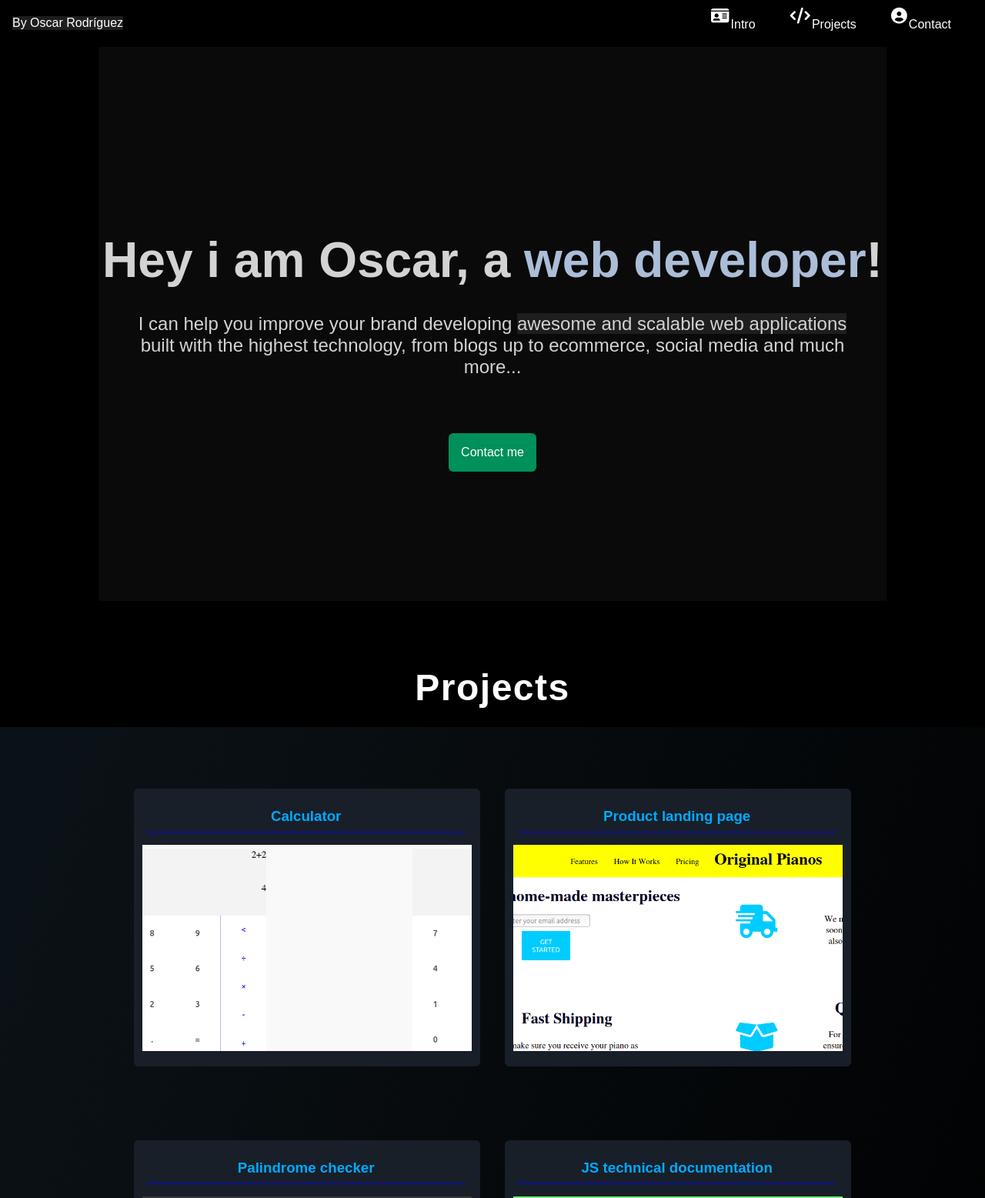
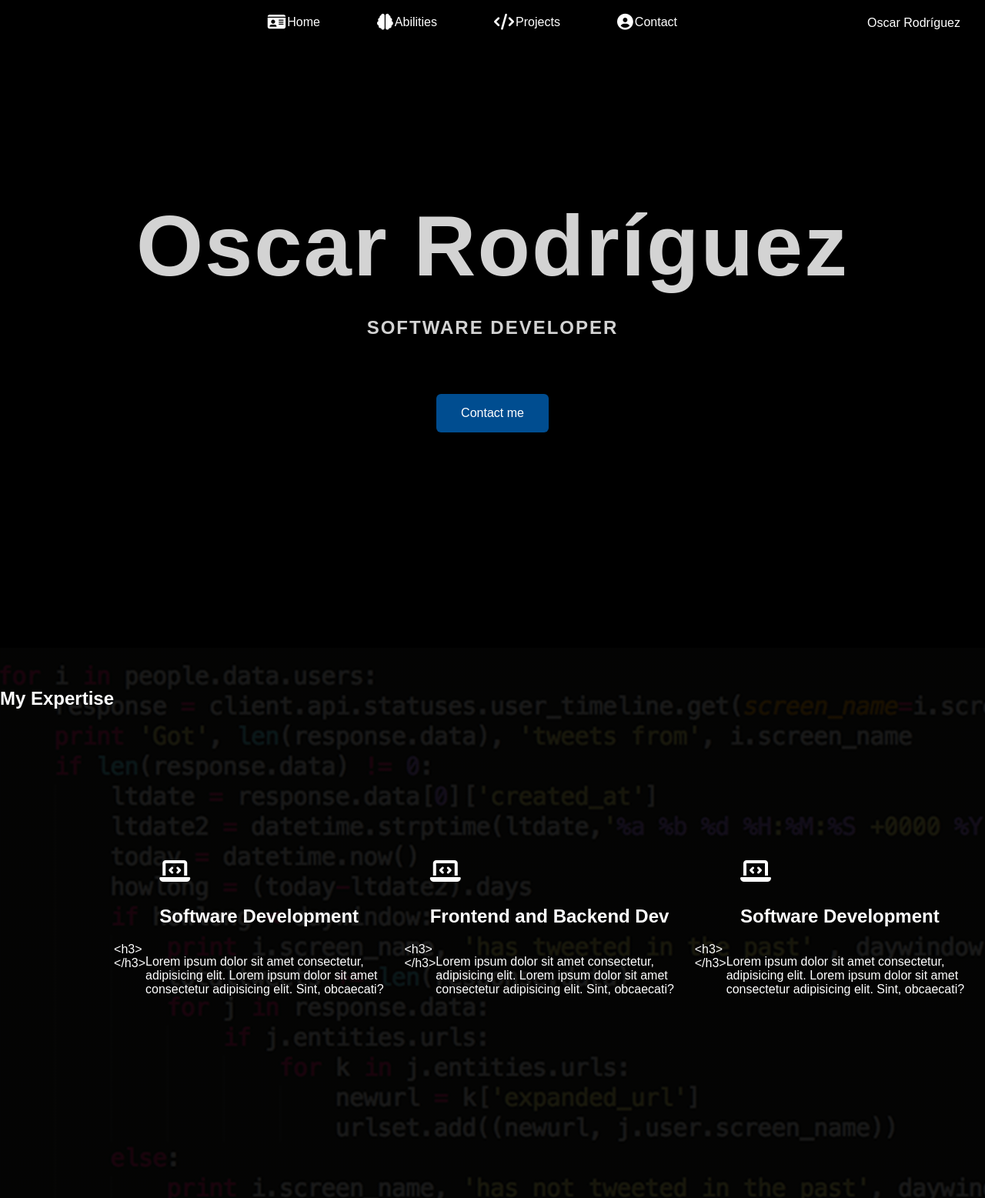
Before and after one commit to DaniElias7/portfolio, a website: page index.html in a window 1280 px wide. Shown: the top 1557 px of the page at 77% size. Drawn offline with Linux system fonts and the light colour scheme.

Commit message:
modifying completely

```diff
--- a/index.css
+++ b/index.css
@@ -1,13 +1,15 @@
 :root {
     --base-color: rgb(0, 170, 255);
-    --secondary-color-one: rgb(0, 144, 89);
+    --secondary-color-one: rgb(0, 77, 144);
     --secondary-color-two: #abbdd7;
+    --dark-blue: rgb(0, 23, 52);
 }
 body {
     margin: 0;
     font-family: Arial;
     overflow-x: hidden;
     background-color: #000;
+    color: #FFF;
 }
 .container {
     margin: 0 auto;
@@ -15,8 +17,8 @@ body {
 }
 #header {
     display: flex;
-    justify-content: space-between;
     align-items: center;
+    justify-content: flex-start;
     width: 100%;
     position: fixed;
     top: 0;
@@ -26,21 +28,24 @@ body {
 }
 #coder {
     margin-left: 1rem;
-    padding: 1rem auto;
-    background-color: rgb(30, 30, 30);
+    padding: 1rem auto auto auto;
+    padding-right: 2rem;
+    flex: 1;
     height: 100%;
     color: rgb(255, 255, 255);
+    text-align: end;
 }
 h3 {
     margin: auto 1em 0 1rem;
-    border-bottom: .5px solid blue;
+    border-bottom: .5px solid var(--base-color);
     border-radius: 3px;
     padding: .5em;
-    color: var(--base-color);
+    color: #FFF;
     text-align: center;
 }
 nav {
-    width: 100%x;
+    flex: 3;
+    align-self: flex-start;
     height: 3.7em;
 }
 nav ul {
@@ -48,27 +53,28 @@ nav ul {
     padding: 0 1em;
     display: flex;
     justify-content: flex-start;
+    list-style: none;
 }
 nav li {
     padding: 0 1rem;
 }
-nav li i {
-    color: #FFF;
-    height: 100%;
-}
-nav li a {
+nav ul li a {
     margin: 0;
-    list-style: none;
+    padding: 0 1rem;
     display: flex;
     justify-content: center;
     align-items: center;
     width: 100%;
     height: 100%;
+    list-style: none;
     text-decoration: none;
     color: #fff;
 }
-nav li a:hover {
-    background-color: rgb(0, 34, 70)
+nav ul li a:hover {
+    background-color: var(--secondary-color-one);
+}
+nav ul li a span {
+    margin: 0;
 }
 main {
     margin : 53px 0 0 0;
@@ -85,15 +91,20 @@ main {
     flex-direction: column;
     width: 100vw;
     height: 35em;
+    letter-spacing: 2px;
 }
 #main-h1 {
     margin-top: 0;
-    font-size: 2.8rem;
+    font-size: 7rem;
     text-align: center;
     color: lightgray;
 }
 #main-intro h1 strong {
     color: var(--secondary-color-two);
+}
+#main-intro p {
+    padding-bottom: 0;
+    font-weight: bold;
 }
 #main-intro p {
     margin: 0 .3em;
@@ -102,54 +113,71 @@ main {
     text-align: center;
     color: lightgray;
 }
-#main-intro span {
-    background-color: rgb( 30, 30, 30 );
-}
 #cv-card {
     margin: 0 auto;
     display: flex;
     flex-direction: column;
     align-items: flex-start;
 }
-.cv {
-    padding: .5em;
-    background: rgb(100, 100, 100, .7);
-    display: inline;
-    cursor: pointer;
-}
-.cv:hover {
-    border-bottom: .1px solid #FFF;
-}
 #main-intro button {
     margin: 1.5em auto;
     border: none;
     border-radius: 6px;
-    padding: 1em;
+    padding: 1rem 2rem;
     font-size: 1.15rem;
     background-color: var(--secondary-color-one);
-    color: #fff;
     cursor: pointer;
+}
+#main-intro button:hover {
+    background: var(--dark-blue);
 }
 #main-intro a {
     text-decoration: none;
     color: #FFF;
 }
+
+/* Expertise */
+#expertise {
+    display: flex;
+    background-image: linear-gradient(rgba(0, 0, 0, 0.9), rgba(0, 0, 0, 0.9)), url('./img/general/code.png');
+
+     /* Set a specific height */
+    height: 85vh;
+
+    /* Position and center the image to scale nicely on all screens */
+    background-position: center;
+    background-repeat: no-repeat;
+    background-size: cover;
+}
+.expertise-area {
+    display: flex;
+    flex-direction: column;
+    justify-content: center;
+    align-items: center;
+    flex: 1;
+}
+.expertise-area-title, .expertise-area-content {
+    display: flex;
+}
+
+/* Projects */
+pre {
+    color: #fff;
+}
+
 #projects {
     margin-bottom: 0;
     padding: .5em 1em;
     text-align: center;
     letter-spacing: 1.5px;
     font-size: 3rem;
-    color: #FFF;
 }
 section {
     padding: 2em 0;
-    background-color: rgb(15, 15, 15);
-    background-image: linear-gradient( 110.3deg,  rgb(11, 18, 23) 4.3%, rgb(0, 0, 0) 96.7% );
 }
 .single-project {
     border-radius: 6px;
-    background-color: rgb(24, 31, 41);
+    background-color: rgb(15, 15, 15);
 }
 #go-up-button {
     display: none;
@@ -193,12 +221,8 @@ footer a {
     color: #FFF;
     text-decoration: none;
 }
-footer i {
-    color: #FFF;
-}
 address p {
     text-align: center;
-    color: #FFF;
 }
 
 /* Animations */
@@ -272,9 +296,6 @@ address p {
     nav ul li {
         margin: 0 .25em;
     }
-    #main-intro-container {
-	    background: #181818;
-    }
     #main-intro {
 	    margin-top: 1em;
         height: 40em;
@@ -298,7 +319,6 @@ address p {
     footer address {
         margin: auto;
         padding: 1em 0;
-        color: #FFF;
     }
     .contact-box {
         display: flex;
@@ -357,12 +377,9 @@ address p {
         background-repeat: no-repeat;
     }
     #main-intro {
-	margin-top: 0;
+	    margin-top: 0;
         height: 25em;
-	background: rgb(0, 0, 0, .6);
-    }
-    #main-h1 {
-        margin: 1.5em 0;
+	    background: rgb(0, 0, 0, .6);
     }
     #main-intro p {
         margin: 0 2em;
@@ -398,8 +415,7 @@ address p {
         height: 45rem;
     }
     #main-h1 {
-	margin-bottom: .5em;
-         font-size: 4rem;
+	    margin-bottom: .25em;
     }
     #main-intro p {
          font-size: 1.5rem;
--- a/index.html
+++ b/index.html
@@ -12,42 +12,107 @@
 <body>
     <div class="container">
         <header id="header"r>
-            <span id="coder">By Oscar Rodríguez</span>
             <nav>
                 <ul>
                     <li>
-                        <a href="#intro" class="no-the-last  first-navbar">
+                        <a href="#home" class="no-the-last  first-navbar">
                             <i class="fa fa-id-card"></i>
-                            <span translate="no">Intro</span>
+                            <span class="nav-span" translate="no">Home</span>
+                        </a>
+                    </li>
+                    <li>
+                        <a href="#abilities" class="no-the-last  first-navbar">
+                            <i class="fa fa-brain"></i>
+                            <span class="nav-span" translate="no">Abilities</span>
                         </a>
                     </li>
                     <li>
                         <a href="#projects" class="no-the-last first-navbar">
                             <i class="fa fa-code"></i>
-                            <span translate="no">Projects</span>
+                            <span class="nav-span" translate="no">Projects</span>
                         </a>
                     </li>
                     <li>
                         <a href="#contact" class="first-navbar">
                             <i class="fa fa-user-circle"></i>
-                            <span translate="no">Contact</span>
+                            <span class="nav-span" translate="no">Contact</span>
                         </a>
                     </li>
                 </ul>
             </nav>
+            <span id="coder">Oscar Rodríguez</span>
         </header>
 	<!--  Personal information about my services -->
-        <main id="intro">
+        <main id="home">
             <section id="main-intro-container">
                 <div id="main-intro">
-                    <h1 id="main-h1">Hey i am Oscar, a <strong>web developer</strong>!</h1>
-                    <p>I can help you improve your brand developing <span>awesome and scalable web applications</span> built with the highest technology, from blogs up to ecommerce, social media and much more...</p>
+                    <h1 id="main-h1">Oscar Rodríguez</h1>
+                    <p>SOFTWARE DEVELOPER</p>
 		            <button>
                         <a href="#contact">Contact me</a>
                     </button>
                 </div>
             </section>
-
+            <!-- My expertise -->
+            <section id="expertise">
+                <div>
+                    <h1>My Expertise</h1>
+                </div>
+                <div class="expertise-area">
+                    <div class="expertise-area-title">
+                        <div>
+                            <i class="fa fa-laptop-code fa-2x"></i>
+                            <h2>Software Development</h2>
+                        </div>
+                    </div>
+                    <div class="expertise-area-content">
+                        <div>
+                            <span>&lth3&gt</span>
+                            <div></div>
+                            <span>&lt/h3&gt</span>
+                        </div>
+                        <p>Lorem ipsum dolor sit amet consectetur, adipisicing elit. Lorem ipsum dolor sit amet
+                           consectetur adipisicing elit. Sint, obcaecati?
+                        </p>
+                    </div>
+                </div>
+                <div class="expertise-area">
+                    <div class="expertise-area-title">
+                        <div>
+                            <i class="fa fa-laptop-code fa-2x"></i>
+                            <h2>Frontend and Backend Dev</h2>
+                        </div>
+                    </div>
+                    <div class="expertise-area-content">
+                        <div>
+                            <span>&lth3&gt</span>
+                            <div></div>
+                            <span>&lt/h3&gt</span>
+                        </div>
+                        <p>Lorem ipsum dolor sit amet consectetur, adipisicing elit. Lorem ipsum dolor sit amet
+                           consectetur adipisicing elit. Sint, obcaecati?
+                        </p>
+                    </div>
+                </div>
+                <div class="expertise-area">
+                    <div class="expertise-area-title">
+                        <div>
+                            <i class="fa fa-laptop-code fa-2x"></i>
+                            <h2>Software Development</h2>
+                        </div>
+                    </div>
+                    <div class="expertise-area-content">
+                        <div>
+                            <span>&lth3&gt</span>
+                            <div></div>
+                            <span>&lt/h3&gt</span>
+                        </div>
+                        <p>Lorem ipsum dolor sit amet consectetur, adipisicing elit. Lorem ipsum dolor sit amet
+                           consectetur adipisicing elit. Sint, obcaecati?
+                        </p>
+                    </div>
+                </div>
+            </section>
             <!--  My Projects -->
             <h2 id="projects">Projects</h2>
             <section>
@@ -152,22 +217,22 @@
 			            <div class="slider">
                             <ul>
                                 <li>
-                                    <a href="https://danielias7.github.io/Bar-chart-App">
+                                    <a href="https://danielias7.github.io/bar-chart">
                                         <img src="./img/bar-chart/bar-chart-1.png" alt="project">
                                     </a>
 	                            </li>
                                     <li>
-                                    <a href="https://danielias7.github.io/Bar-chart-App">
+                                    <a href="https://danielias7.github.io/bar-chart">
                                         <img src="./img/bar-chart/bar-chart-2.png" alt="project">
                                     </a>
 	                            </li>
                                     <li>
-                                    <a href="https://danielias7.github.io/Bar-chart-App">
+                                    <a href="https://danielias7.github.io/bar-chart">
                                         <img src="./img/bar-chart/bar-chart-3.png" alt="project">
                                     </a>
 	                            </li>
                                     <li>
-                                    <a href="https://danielias7.github.io/Bar-chart-App">
+                                    <a href="https://danielias7.github.io/bar-chart">
                                         <img src="./img/bar-chart/bar-chart-4.png" alt="project">
                                     </a>
 	                            </li>
@@ -183,17 +248,17 @@
                     <a href="https://www.github.com/DaniElias7" target="_blank"  class="contact-box">
                         <i class="fa fa-github fa-2x"></i>
                         <p>GitHub</p>
-                    </a href="">
-                    <a href="www.linkedin.com/in/oscar-rodríguez-52195a247" target="_blank" class="contact-box">
+                    </a>
+                    <a href="https://www.linkedin.com/in/oscar-rodríguez-52195a247" target="_blank" class="contact-box">
                         <i class="fa fa-linkedin fa-2x"></i>
                         <p>LinkedIn</p>
-                    </a href="" target="_blank">
+                    </a>
                     <div class="contact-box">
-                         <i class="fa fa-mobile fa-2x"></i>
-                        <p>Phone me: +55 95 9811 216 89</p>
+                        <i class="fa fa-whatsapp fa-2x"></i>
+                        <p>+55 95 9811 216 89</p>
                     </div>
                 </div>
-                <p>Oscar Rodríguez, web developer.<br> All rights reserved <span id="footer-year"></span>.</p>
+                <p>Oscar Rodríguez, software developer.<br> All rights reserved <span id="footer-year"></span>.</p>
             </address>
         </footer>
     </div>
--- a/index.js
+++ b/index.js
@@ -5,18 +5,6 @@ let footerYear = document.querySelector('#footer-year');
 footerYear.innerHTML = new Date( ).getFullYear( );
 
 // Setting go up button
-window.addEventListener( 'scroll', ( ) => {
-    const nav = document.querySelector('nav');
-    if ( pageYOffset > 600 ) {
- 	nav.style.borderBottom = '.1px solid red';
-        icon.style.display = 'block';
-    }
-    else {
-        nav.style.borderBottom = 'none';
-        icon.style.display = 'none';
-    }
-} )
-
 setInterval( ( ) => {
     goUpIcon.className = 'animation-icon'
 }, 2000 )
```
Also changed, not shown: img/general/code.png (added).
